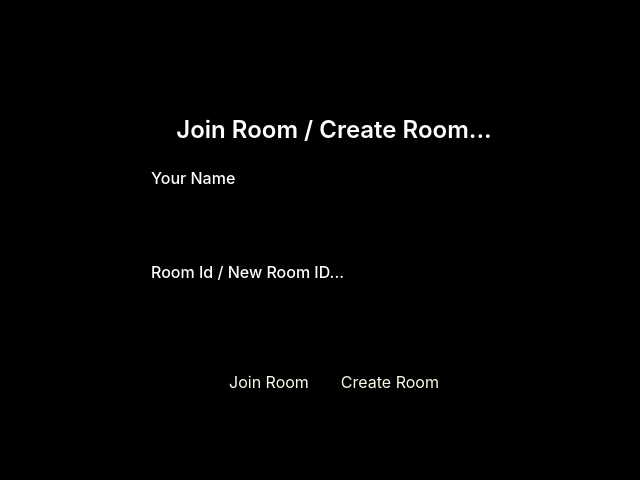
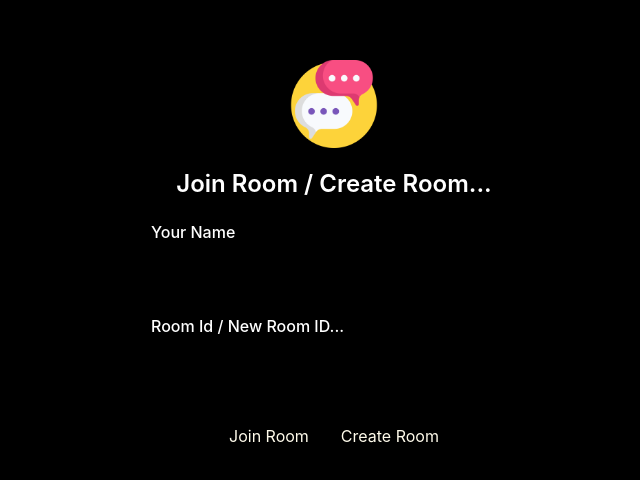
Before and after one commit to programmerdevOp/chat-application-frontend, a React (Vite) app: page / in a window 1280 px wide. Shown: the part 142-622 px from the top of the page, without its empty margins (306-946 px from the left). Built offline with nearby package versions, Linux system fonts and the light colour scheme.

Commit message:
adding chat icon

```diff
--- a/src/components/JoinCreateChat.jsx
+++ b/src/components/JoinCreateChat.jsx
@@ -1,8 +1,19 @@
+import chatIcon from "../assets/speak.png"
+
 const JoinCreateChat = () => {
     return (
         <div className="min-h-screen flex items-center justify-center">
             <div className="p-10 dark:border-gray-700 border w-full flex flex-col gap-5 max-w-md rounded dark:bg-gray-800">
+
+                  {/* chat icon */}
+                <div>
+                    <img src={chatIcon} className="w-22 mx-auto"/>
+                </div>
+
+
                 <h1 className="text-2xl font-semibold text-center text-white shadow">Join Room / Create Room...</h1>
+
+
                 {/* name div */}
                 <div className="">
 
```
Also changed, not shown: src/assets/speak.png (added).
